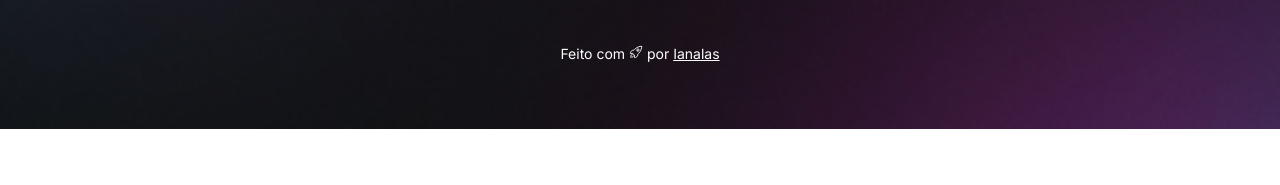
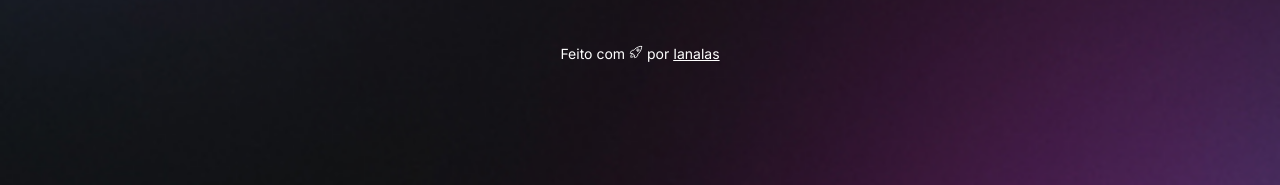
Before and after one commit to Ianalas/teste, a plain HTML site: page index.html in a window 1280 px wide. Shown: the part 671-856 px from the top of the page. Before the commit the page ends 800 px from the top, so only its background shows below. Drawn offline with nearby package versions, Linux system fonts and the light colour scheme.

Commit message:
change background based in media queries

```diff
--- a/style.css
+++ b/style.css
@@ -23,6 +23,7 @@
 }
 body {
   background: var(--bg-url) no-repeat top center/cover;
+  height: 100vh;
 }
 body * {
   font-family: "Inter", sans-serif;
@@ -153,3 +154,12 @@ footer a:hover{
   color: rgba(230, 230, 230, 0.5)
 
 }
+
+@media (min-width: 700px) {
+  :root {
+    bg-url: url(./assets/bg-desktop.jpg);
+  }
+  .light {
+    bg-url: url(./assets/bg-desktop-light.jpg);
+  }
+}
```
